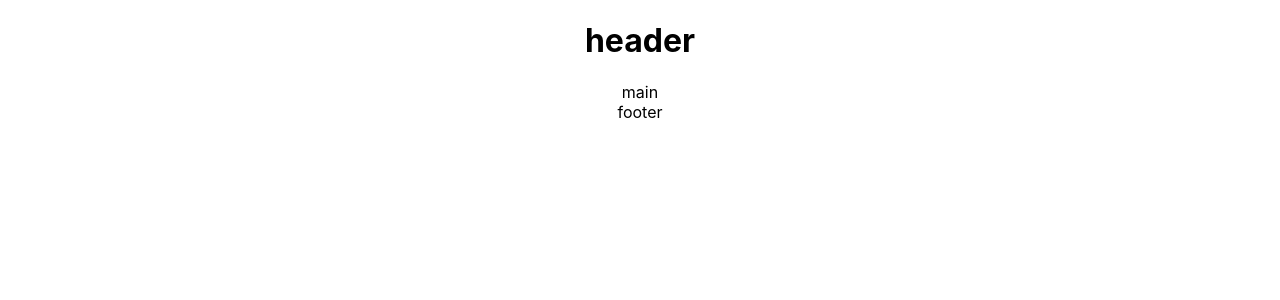
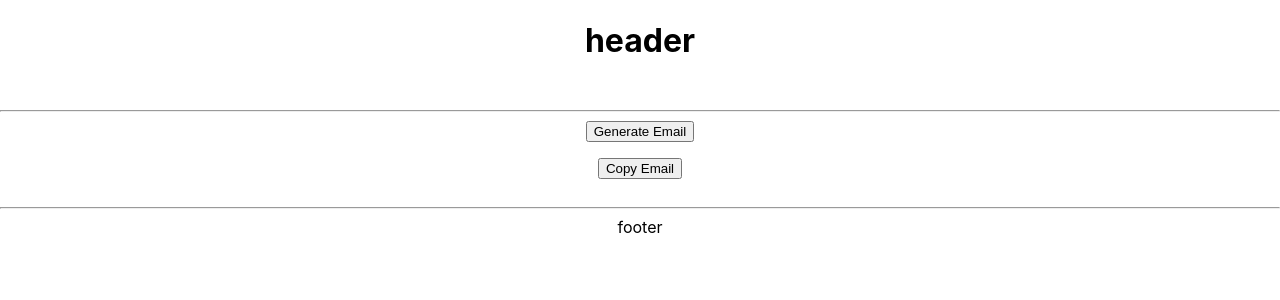
Before and after one commit to annise-arif/temp-mail, a React (Create React App) app: page / in a window 1280 px wide. Shown: the top 300 px of the page. Built offline with nearby package versions, Linux system fonts and the light colour scheme.

Commit message:
emplemented a random email by clicking a button

```diff
--- a/src/App.js
+++ b/src/App.js
@@ -1,11 +1,45 @@
-import logo from './logo.svg';
-import './App.css';
+import "./App.css";
 
 function App() {
+
+
+    const handleEmail = () => {
+      const domains = ["gmail.com"];
+      const usernameLength = Math.floor(Math.random() * (12 - 6 + 1) + 6);
+      const username = Array.from({ length: usernameLength }, () => {
+        return String.fromCharCode(
+          Math.floor(Math.random() * (122 - 97 + 1) + 97)
+        );
+      }).join("");
+      const domain = domains[Math.floor(Math.random() * domains.length)];
+      const email = `${username}@${domain}`;
+
+      document.getElementById("email-display").innerHTML = email; // display the generated email in the email display
+    }
+
+    const copyContent = async () => {
+      let text = document.getElementById('email-display').innerHTML;
+      try {
+        await navigator.clipboard.writeText(text);
+        console.log('Content copied to clipboard');
+      } catch (err) {
+        console.error('Failed to copy: ', err);
+      }
+    }
+
   return (
     <div className="App">
       <h1>header</h1>
-      <main>main</main>
+      <br />
+      <hr />
+      <main>
+        <button onClick={handleEmail}>Generate Email</button>
+        <div>
+        <div id="email-display" style={{margin: "15px 0px 15px 0px"}}></div> <button onClick={copyContent}>Copy Email</button>
+        </div>
+      </main>
+      <br />
+      <hr />
       <footer>footer</footer>
     </div>
   );
```
